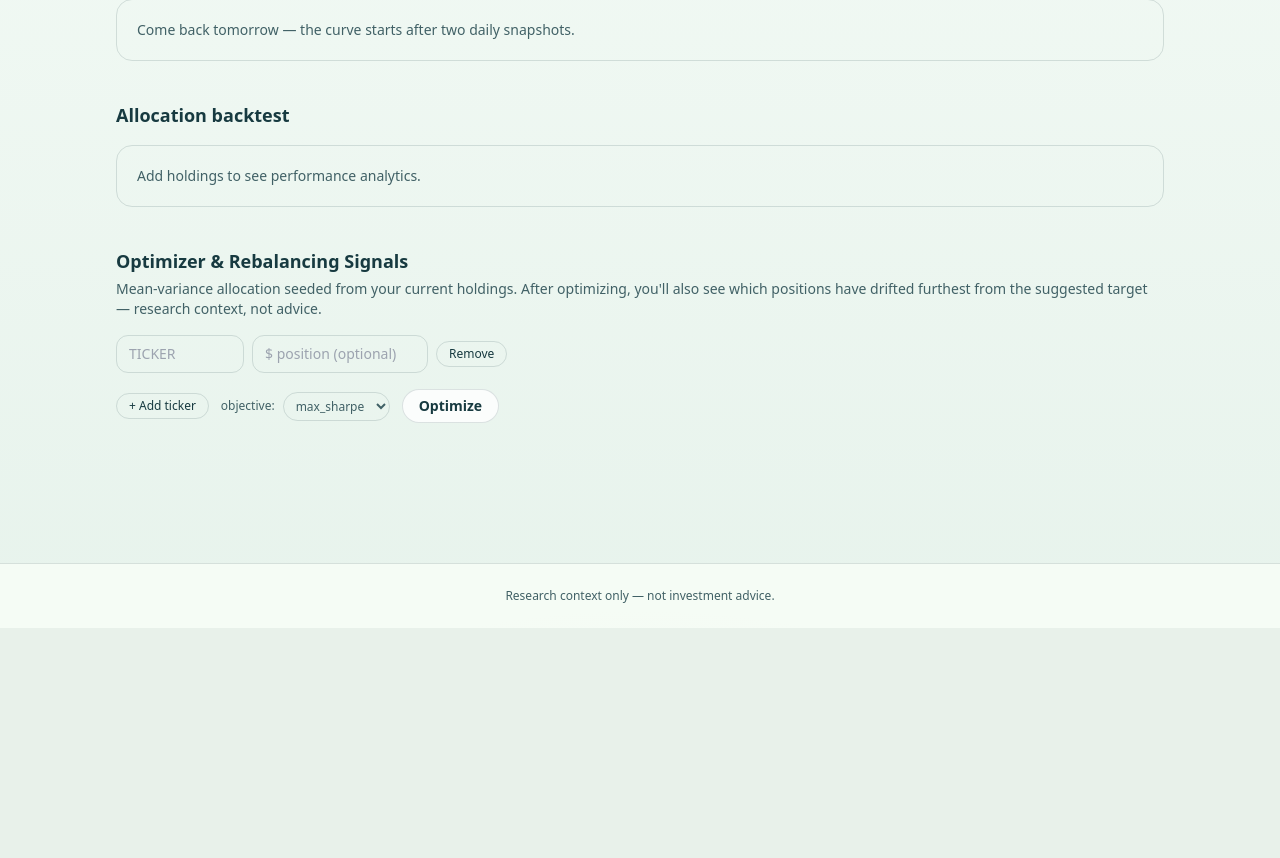
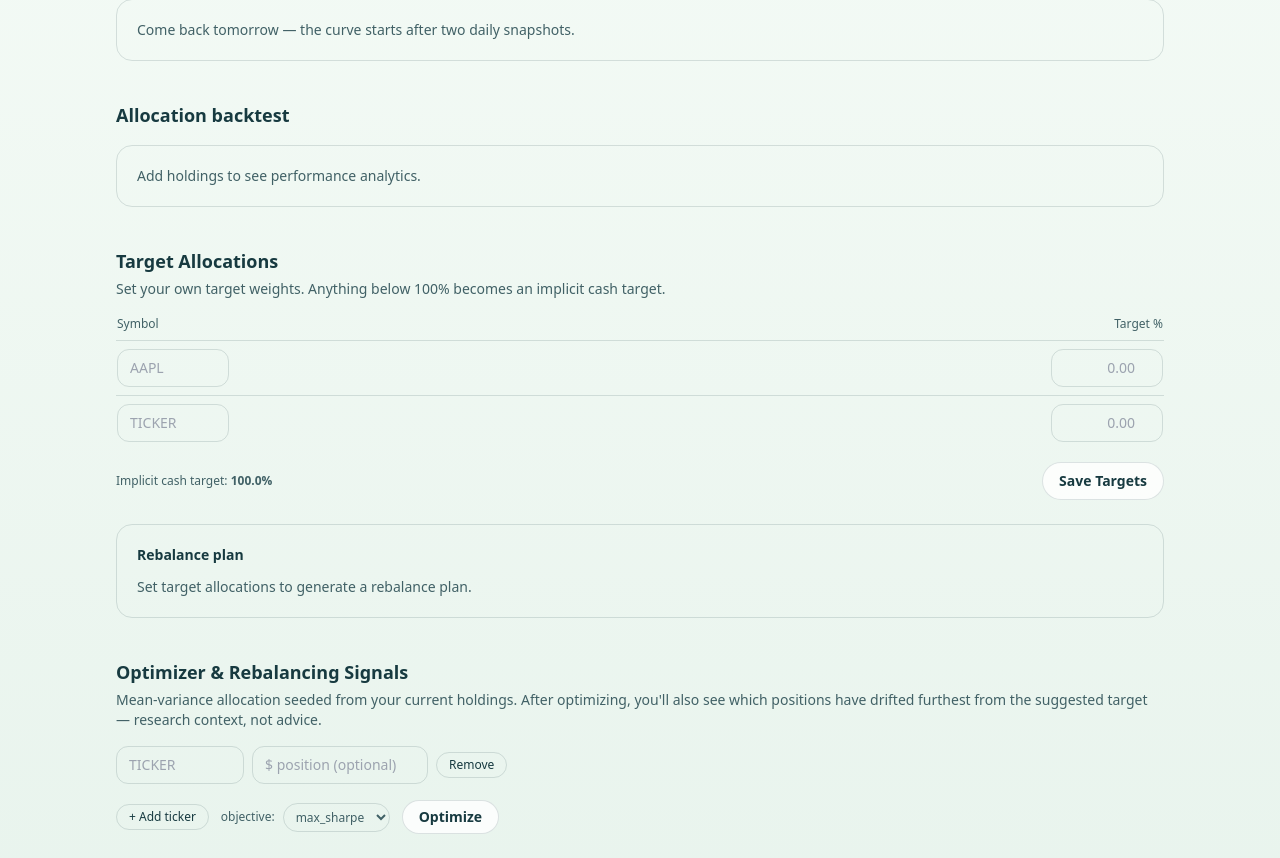
Before and after one commit to ikusner13/stonks, a FastAPI app: page /portfolio in a window 1280 px wide. Shown: the part 950-1808 px from the top of the page. Before the commit the page ends 1578 px from the top, so only its background shows below. Run offline with FastAPI, Linux system fonts and the light colour scheme; data that the repository does not hold is empty; some libraries are stand-ins or nearby versions.

Commit message:
feat: user target allocations + deterministic rebalance plan
Co-Authored-By: Claude Fable 5 <noreply@anthropic.com>

```diff
--- a/app/web/app.py
+++ b/app/web/app.py
@@ -37,6 +37,13 @@ from ..portfolio.holdings import (
     value_holdings,
 )
 from ..portfolio.optimize import Holding, NoDataError, OptimizeRequest, optimize
+from ..portfolio.plan import (
+    Target,
+    init_targets_db,
+    list_targets,
+    plan_rebalance,
+    set_targets,
+)
 from ..portfolio.performance import compute_performance, tearsheet_html
 from ..portfolio.snapshots import (
     build_nav_series,
@@ -115,6 +122,7 @@ app.mount("/static", StaticFiles(directory=HERE / "static"), name="static")
 db.init_db()  # idempotent; ensures the watchlist table exists before first request
 init_holdings_db()  # idempotent; ensures the holdings table exists before first request
 init_snapshots_db()  # idempotent; ensures the NAV history table exists before first request
+init_targets_db()  # idempotent; ensures target allocations exist before first request
 
 
 # --- Discover ---------------------------------------------------------------
@@ -327,6 +335,135 @@ async def portfolio_cash_set(request: Request, cash: str = Form("")):
     )
 
 
+def _parse_target_form(symbols: list[str], weights_pct: list[str]) -> list[Target]:
+    targets: list[Target] = []
+    for raw_symbol, raw_weight in zip(symbols, weights_pct):
+        symbol = (raw_symbol or "").strip()
+        weight = (raw_weight or "").strip()
+        if not symbol or not weight:
+            continue
+        try:
+            target_weight = float(weight) / 100
+        except ValueError as exc:
+            raise ValueError(f"{symbol.upper()} weight must be a number") from exc
+        targets.append(Target(symbol=symbol, target_weight=target_weight))
+    return targets
+
+
+def _parse_adopt_form(symbols: list[str], weights: list[str]) -> list[Target]:
+    targets: list[Target] = []
+    for raw_symbol, raw_weight in zip(symbols, weights):
+        symbol = (raw_symbol or "").strip()
+        if not symbol:
+            continue
+        try:
+            target_weight = float(raw_weight)
+        except (TypeError, ValueError) as exc:
+            raise ValueError(f"{symbol.upper()} weight must be a number") from exc
+        targets.append(Target(symbol=symbol, target_weight=target_weight))
+    return targets
+
+
+async def _targets_context() -> dict:
+    targets = list_targets()
+    valuation = await value_holdings()
+    target_map = {target.symbol: target.target_weight for target in targets}
+    rows = [
+        {"symbol": target.symbol, "weight_pct": target.target_weight * 100}
+        for target in targets
+    ]
+    rows.extend(
+        {"symbol": holding.symbol, "weight_pct": None}
+        for holding in valuation.holdings
+        if holding.symbol not in target_map
+    )
+    if not rows:
+        rows.append({"symbol": "", "weight_pct": None})
+    total_target = sum(target_map.values())
+    return {
+        "targets": targets,
+        "rows": rows,
+        "implicit_cash_weight": max(0.0, 1.0 - total_target),
+    }
+
+
+@app.get("/portfolio/targets", response_class=HTMLResponse)
+async def portfolio_targets(request: Request):
+    try:
+        return templates.TemplateResponse(
+            request, "partials/targets_form.html", await _targets_context()
+        )
+    except Exception:
+        logger.exception("portfolio targets failed")
+        return _error_partial(
+            request, "Target allocations failed — see server logs.", "/portfolio/targets"
+        )
+
+
+@app.post("/portfolio/targets", response_class=HTMLResponse)
+async def portfolio_targets_set(request: Request):
+    form = await request.form()
+    try:
+        targets = _parse_target_form(
+            list(form.getlist("symbol[]")),
+            list(form.getlist("weight_pct[]")),
+        )
+        set_targets(targets)
+        response = templates.TemplateResponse(
+            request, "partials/targets_form.html", await _targets_context()
+        )
+        response.headers["HX-Trigger"] = "targets-changed"
+        return response
+    except ValueError as e:
+        return _error_partial(request, str(e))
+    except Exception:
+        logger.exception("portfolio targets update failed")
+        return _error_partial(request, "Target update failed — see server logs.")
+
+
+@app.post("/portfolio/targets/adopt", response_class=HTMLResponse)
+async def portfolio_targets_adopt(request: Request):
+    form = await request.form()
+    try:
+        targets = _parse_adopt_form(
+            list(form.getlist("symbol[]")),
+            list(form.getlist("weight[]")),
+        )
+        set_targets(targets)
+        response = templates.TemplateResponse(
+            request, "partials/targets_form.html", await _targets_context()
+        )
+        response.headers["HX-Trigger"] = "targets-changed"
+        return response
+    except ValueError as e:
+        return _error_partial(request, str(e))
+    except Exception:
+        logger.exception("portfolio optimizer target adoption failed")
+        return _error_partial(request, "Target adoption failed — see server logs.")
+
+
+@app.get("/portfolio/rebalance", response_class=HTMLResponse)
+async def portfolio_rebalance(request: Request):
+    try:
+        targets = list_targets()
+        valuation = await value_holdings()
+        plan = plan_rebalance(valuation, targets)
+        return templates.TemplateResponse(
+            request,
+            "partials/rebalance_plan.html",
+            {
+                "plan": plan,
+                "has_targets": bool(targets),
+                "ds_disclaimer": DS_DISCLAIMER,
+            },
+        )
+    except Exception:
+        logger.exception("portfolio rebalance failed")
+        return _error_partial(
+            request, "Rebalance plan failed — see server logs.", "/portfolio/rebalance"
+        )
+
+
 @app.get("/portfolio/nav", response_class=HTMLResponse)
 async def portfolio_nav(request: Request):
     try:
--- /dev/null
+++ b/app/web/templates/partials/rebalance_plan.html
@@ -0,0 +1,65 @@
+<div id="rebalance-panel">
+  {% if not has_targets %}
+  <p class="text-sm text-[var(--sea-ink-soft)]">Set target allocations to generate a rebalance plan.</p>
+  {% elif not plan %}
+  <p class="text-sm text-[var(--sea-ink-soft)]">Add priced holdings or cash before generating a rebalance plan.</p>
+  {% else %}
+  <div class="mb-4 grid gap-3 text-sm sm:grid-cols-3">
+    <div>
+      <div class="text-xs text-[var(--sea-ink-soft)]">Base value</div>
+      <div class="font-semibold tabular-nums">${{ plan.base_value | fmt_num }}</div>
+    </div>
+    <div>
+      <div class="text-xs text-[var(--sea-ink-soft)]">Cash now</div>
+      <div class="font-semibold tabular-nums">${{ plan.cash_now | fmt_num }}</div>
+    </div>
+    <div>
+      <div class="text-xs text-[var(--sea-ink-soft)]">Cash after plan</div>
+      <div class="font-semibold tabular-nums">${{ plan.cash_after | fmt_num }}</div>
+    </div>
+  </div>
+
+  <div class="overflow-x-auto">
+    <table class="w-full text-sm">
+      <thead>
+        <tr class="border-b border-[var(--line)] text-xs text-[var(--sea-ink-soft)]">
+          <th class="pb-2 text-left font-medium">Symbol</th>
+          <th class="pb-2 text-right font-medium">Current</th>
+          <th class="pb-2 text-right font-medium">Target</th>
+          <th class="pb-2 text-right font-medium">Drift</th>
+          <th class="pb-2 text-right font-medium">Action</th>
+          <th class="pb-2 text-right font-medium">$ Amount</th>
+          <th class="pb-2 text-right font-medium">~Shares</th>
+        </tr>
+      </thead>
+      <tbody class="divide-y divide-[var(--line)]">
+        {% for item in plan.items %}
+        <tr>
+          <td class="py-3 pr-4 font-semibold">{{ item.symbol }}</td>
+          <td class="py-3 pr-4 text-right tabular-nums">{{ item.current_weight | pct }}</td>
+          <td class="py-3 pr-4 text-right tabular-nums">{{ item.target_weight | pct }}</td>
+          <td class="py-3 pr-4 text-right tabular-nums {% if item.drift > plan.threshold %}text-amber-500{% elif item.drift < -plan.threshold %}text-sky-500{% endif %}">
+            {{ '+' if item.drift >= 0 else '' }}{{ item.drift | pct }}
+          </td>
+          <td class="py-3 pr-4 text-right font-semibold uppercase">{{ item.action }}</td>
+          <td class="py-3 pr-4 text-right tabular-nums">
+            {{ '+' if item.delta_usd > 0 else '' }}${{ item.delta_usd | fmt_num }}
+          </td>
+          <td class="py-3 text-right tabular-nums">
+            {% if item.delta_shares is not none %}{{ item.delta_shares | fmt_num }}{% else %}<span class="text-[var(--sea-ink-soft)]">n/a</span>{% endif %}
+          </td>
+        </tr>
+        {% endfor %}
+      </tbody>
+    </table>
+  </div>
+
+  <div class="mt-4 space-y-2 text-xs text-[var(--sea-ink-soft)]">
+    <p>Implicit cash target: <span class="font-semibold">{{ plan.cash_target_weight | pct }}</span>. Trades are held when drift is within {{ plan.threshold | pct }}.</p>
+    {% if plan.untargeted %}
+    <p>Untargeted holdings excluded from trades: {{ plan.untargeted | join(", ") }}.</p>
+    {% endif %}
+    <p>{{ ds_disclaimer }}</p>
+  </div>
+  {% endif %}
+</div>
--- /dev/null
+++ b/app/web/templates/partials/targets_form.html
@@ -0,0 +1,53 @@
+<div id="targets-panel">
+  <form hx-post="/portfolio/targets"
+        hx-target="#targets-panel"
+        hx-swap="outerHTML"
+        class="space-y-3">
+    <div class="overflow-x-auto">
+      <table class="w-full text-sm">
+        <thead>
+          <tr class="border-b border-[var(--line)] text-xs text-[var(--sea-ink-soft)]">
+            <th class="pb-2 text-left font-medium">Symbol</th>
+            <th class="pb-2 text-right font-medium">Target %</th>
+          </tr>
+        </thead>
+        <tbody class="divide-y divide-[var(--line)]">
+          {% for row in rows %}
+          <tr>
+            <td class="py-2 pr-4">
+              <input name="symbol[]" value="{{ row.symbol }}" placeholder="AAPL"
+                class="w-28 rounded-xl border border-[var(--line)] bg-transparent px-3 py-2 text-sm uppercase" />
+            </td>
+            <td class="py-2 text-right">
+              <input name="weight_pct[]" type="number" min="0" max="100" step="0.01"
+                value="{% if row.weight_pct is not none %}{{ '%.2f' | format(row.weight_pct) }}{% endif %}"
+                placeholder="0.00"
+                class="w-28 rounded-xl border border-[var(--line)] bg-transparent px-3 py-2 text-right text-sm tabular-nums" />
+            </td>
+          </tr>
+          {% endfor %}
+          <tr>
+            <td class="py-2 pr-4">
+              <input name="symbol[]" placeholder="Ticker"
+                class="w-28 rounded-xl border border-[var(--line)] bg-transparent px-3 py-2 text-sm uppercase" />
+            </td>
+            <td class="py-2 text-right">
+              <input name="weight_pct[]" type="number" min="0" max="100" step="0.01"
+                placeholder="0.00"
+                class="w-28 rounded-xl border border-[var(--line)] bg-transparent px-3 py-2 text-right text-sm tabular-nums" />
+            </td>
+          </tr>
+        </tbody>
+      </table>
+    </div>
+    <div class="flex flex-wrap items-center justify-between gap-3">
+      <p class="text-xs text-[var(--sea-ink-soft)]">
+        Implicit cash target: <span class="font-semibold">{{ implicit_cash_weight | pct }}</span>
+      </p>
+      <button type="submit"
+        class="rounded-full border border-[var(--line)] bg-[var(--chip-bg)] px-4 py-2 text-sm font-semibold">
+        Save Targets
+      </button>
+    </div>
+  </form>
+</div>
--- a/app/web/templates/portfolio.html
+++ b/app/web/templates/portfolio.html
@@ -107,7 +107,29 @@
     </div>
   </section>
 
-  {# ── E) Optimizer & rebalancing signals ──────────────────────────────────── #}
+  {# ── E) Target allocations & rebalance plan ──────────────────────────────── #}
+  <section class="mb-10">
+    <h2 class="mb-1 text-lg font-semibold">Target Allocations</h2>
+    <p class="mb-4 text-sm text-[var(--sea-ink-soft)]">Set your own target weights. Anything below 100% becomes an implicit cash target.</p>
+    <div
+      hx-get="/portfolio/targets"
+      hx-trigger="load"
+      hx-swap="outerHTML">
+      <p class="text-sm text-[var(--sea-ink-soft)]">Loading target allocations…</p>
+    </div>
+
+    <div class="mt-6 rounded-2xl border border-[var(--line)] p-5">
+      <h3 class="mb-3 text-sm font-semibold">Rebalance plan</h3>
+      <div
+        hx-get="/portfolio/rebalance"
+        hx-trigger="load, targets-changed from:body"
+        hx-swap="outerHTML">
+        <p class="text-sm text-[var(--sea-ink-soft)]">Loading rebalance plan…</p>
+      </div>
+    </div>
+  </section>
+
+  {# ── F) Optimizer & rebalancing signals ──────────────────────────────────── #}
   <section>
     <h2 class="mb-1 text-lg font-semibold">Optimizer &amp; Rebalancing Signals</h2>
     <p class="mb-4 text-sm text-[var(--sea-ink-soft)]">Mean-variance allocation seeded from your current holdings. After optimizing, you'll also see which positions have drifted furthest from the suggested target — research context, not advice.</p>
```
Also changed, not shown: app/portfolio/plan.py (added, +171 -0 lines), app/web/templates/partials/portfolio_results.html (+14 -0 lines), docs/methodology.md (+47 -0 lines), tests/test_plan.py (added, +200 -0 lines), README.md.
